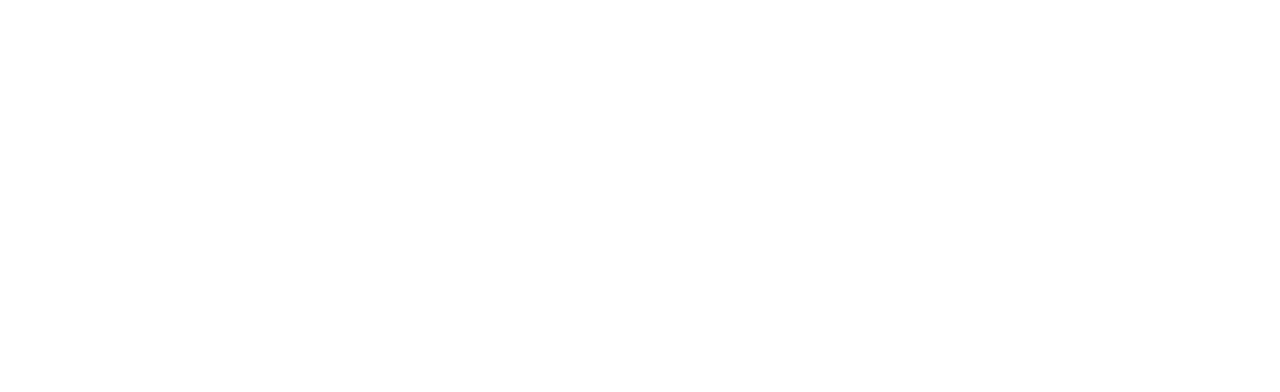
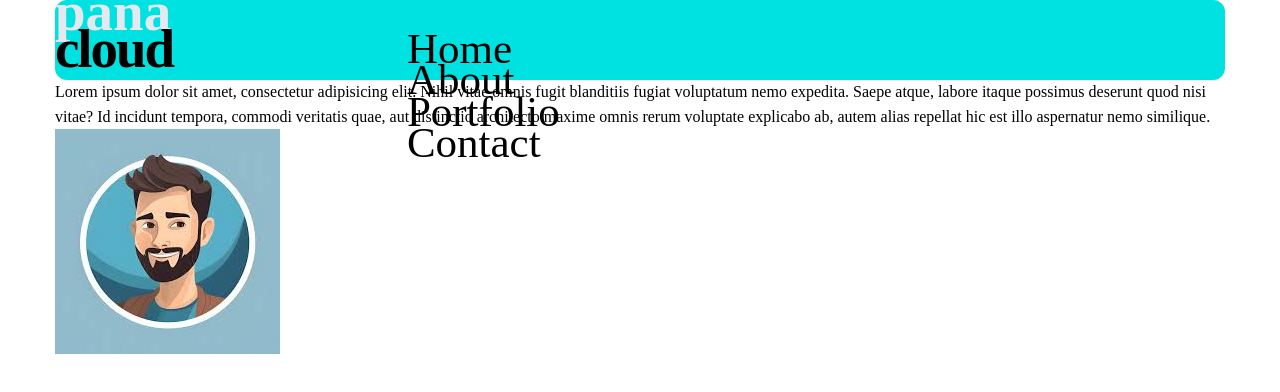
Before and after one commit to AnasAhmed001/Task2-HTML-CSS, a plain HTML site: page about.html in a window 1280 px wide. Drawn offline with Linux system fonts and the light colour scheme.

Commit message:
about started

```diff
--- a/about.html
+++ b/about.html
@@ -0,0 +1,31 @@
+<!DOCTYPE html>
+<html lang="en">
+<head>
+    <meta charset="UTF-8">
+    <meta name="viewport" content="width=device-width, initial-scale=1.0">
+    <title>About</title>
+    <link rel="stylesheet" href="style.css">
+</head>
+<body>
+    <nav class="nav-1">
+        <div class="cloud">
+            <h2 class="h2" id="h2">pana</h2>
+            <h2 class="h2" id="h2cloud">cloud</h2>
+        </div>
+        <div class="ul-div">
+        <ul class="ul1">
+            <li><a href="./index.html"></a>Home</li>
+            <li><a href="#"></a>About</li>
+            <li><a href="./portfolio.html"></a>Portfolio</li>
+            <li><a href="./contact.html"></a>Contact</li>
+        </ul>
+        </div>
+    </nav>
+    <section class="section-about">
+        <div class="about">
+            <p>Lorem ipsum dolor sit amet, consectetur adipisicing elit. Nihil vitae omnis fugit blanditiis fugiat voluptatum nemo expedita. Saepe atque, labore itaque possimus deserunt quod nisi vitae? Id incidunt tempora, commodi veritatis quae, aut distinctio architecto maxime omnis rerum voluptate explicabo ab, autem alias repellat hic est illo aspernatur nemo similique.</p>
+            <img src="/images/profile.jpeg" alt="profile image">
+        </div>
+    </section>
+</body>
+</html>
--- a/style.css
+++ b/style.css
@@ -30,12 +30,12 @@ ul{
     list-style-type: none;
     margin: 0;
     padding: 0;
-    overflow: hidden;
     position: relative;
     top: 36.5px;
     left: 240px;
     font-size: 43px;
 }
+
 .ul1{
     font-size: 43px;
     width: 45px;
@@ -43,9 +43,22 @@ ul{
 li{
     float: left;
     position: relative;
-    right: 23px;
+    right: 22px;
 }
 li a{
     padding: 8px;
     color: black;
+    text-decoration: none;
+    font-size: 22px;
+    font-weight: 650;
+    cursor: pointer;
 }
+.footer, img, p, form{
+    margin: 0px 55px 0px 55px;
+}
+
+.footer{
+    background-color: rgb(0, 225, 225);
+    text-align: center;
+    border-radius: 8px;
+}
```
Also changed, not shown: index.html (+11 -0 lines), images/laptop.jpeg (added), images/profile.jpeg (added).
